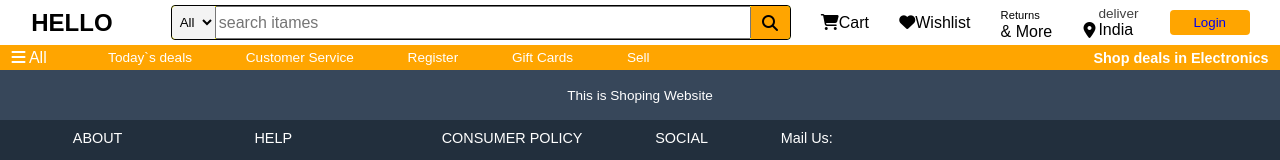
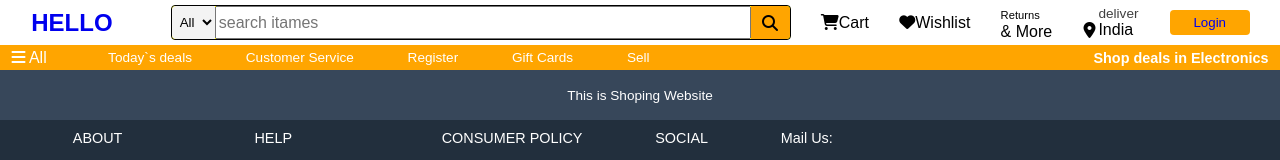
Before and after one commit to Hellovictim0015/e_commerce, a plain HTML site: page Product.html in a window 1280 px wide. Shown: the top 160 px of the page. Drawn offline with Linux system fonts and the light colour scheme.

Commit message:
home page link update

```diff
--- a/Product.html
+++ b/Product.html
@@ -13,7 +13,7 @@
 
         <div class="navbar">
             <div class="nav-logo border">
-                <div class="logo"><h2>HELLO</h2></div>
+                <div class="logo"><h2><a href="index.html">HELLO</a></h2></div>
             </div>
 
                 <div class="nav-search">
--- a/index.html
+++ b/index.html
@@ -12,7 +12,7 @@
 
         <div class="navbar">
             <div class="nav-logo border">
-                <div class="logo"><h2>HELLO</h2></div>
+                <div class="logo"><h2><a href="index.html">HELLO</a></h2></div>
             </div>
 
                 <div class="nav-search">
```
Also changed, not shown: Login.html (+0 -7 lines), ProductDetails.html (+1 -1 lines), cart.html (+1 -1 lines).
